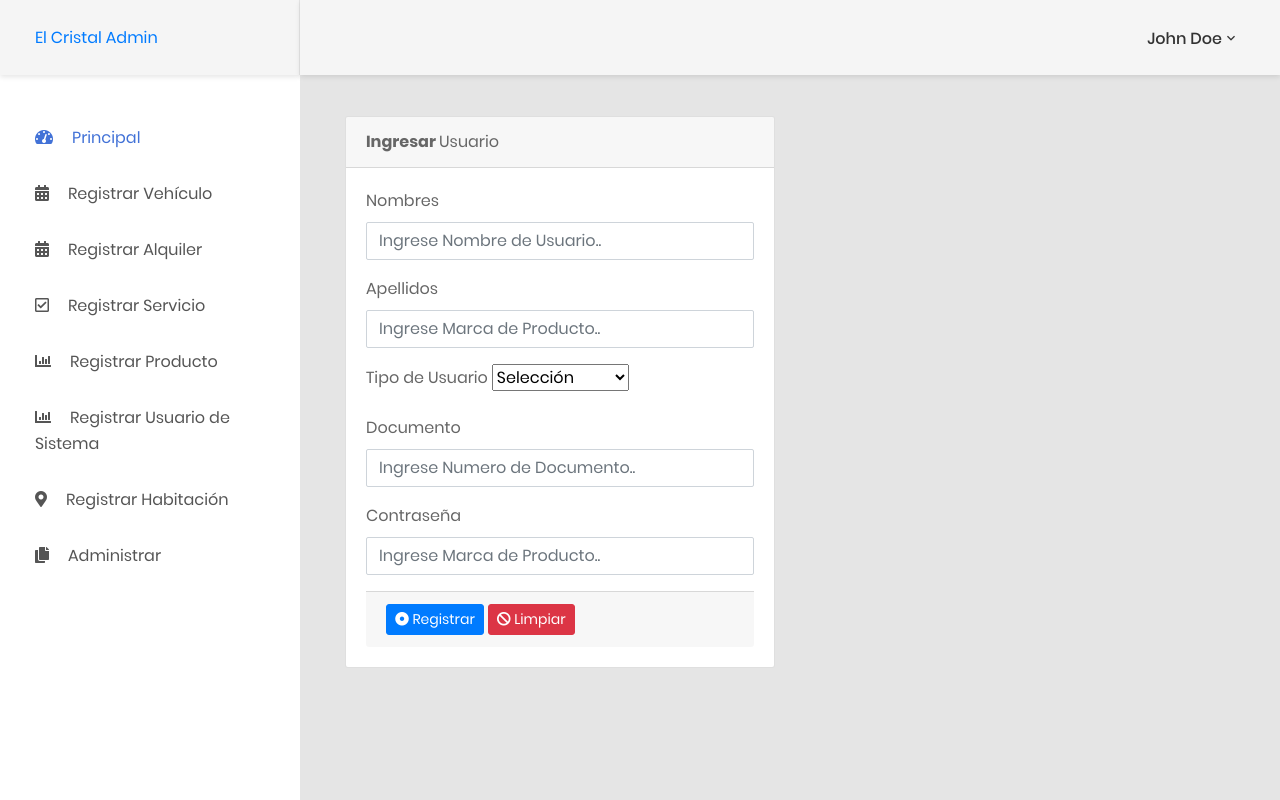
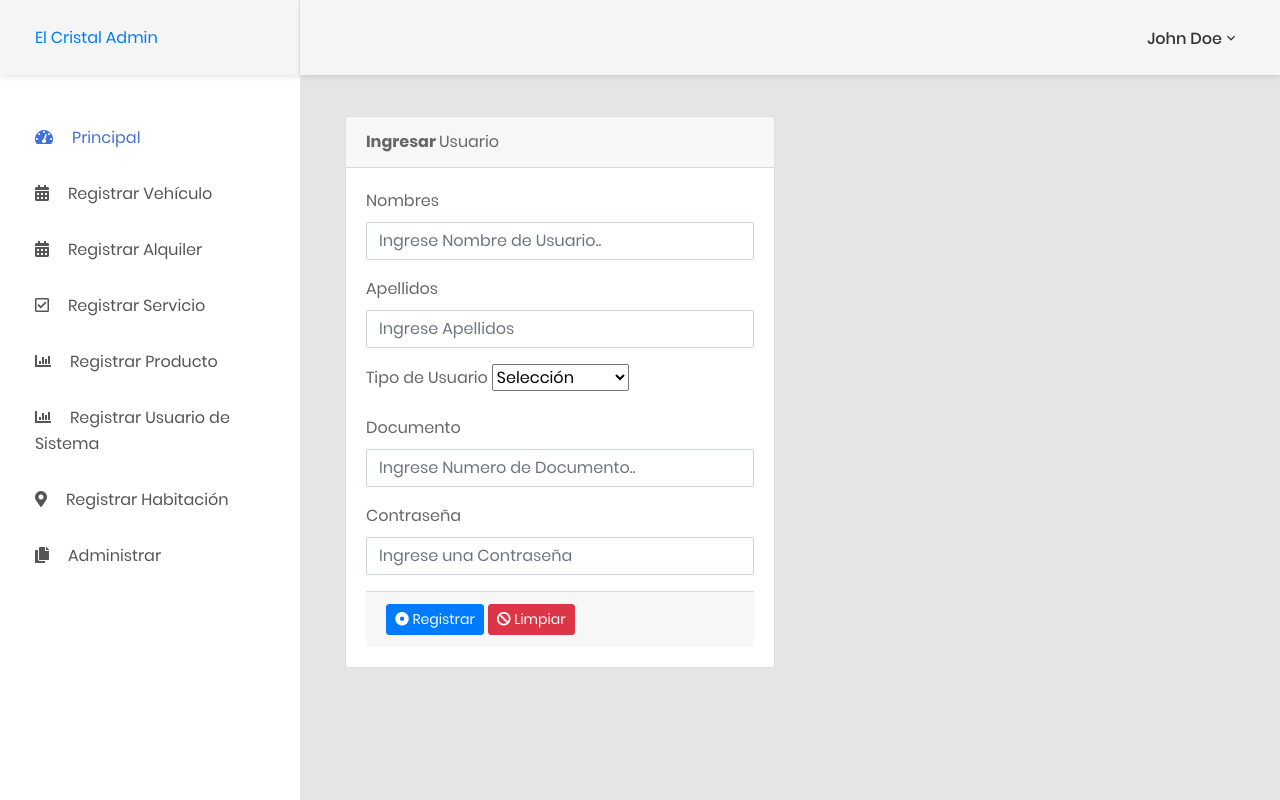
Before and after one commit to davidguio18/Proyecto_Motel, a PHP site: template Vistas/usuarios/create.php in a window 1280 px wide. Run offline with PHP 8.4, Linux system fonts and the light colour scheme; the template is opened without the code that fills it, so the values that code supplies are empty.

Commit message:
placeholder

```diff
--- a/Vistas/servicios/create.php
+++ b/Vistas/servicios/create.php
@@ -43,7 +43,7 @@
                                             </div>
                                              <div class="form-group">
                                                 <label for="nf-email" class=" form-control-label">Cantidad</label>
-                                                <input type="number" id="nf-email" name="Servicios[cantidad]" placeholder="Ingrese Alquiler.." class="form-control" required>
+                                                <input type="number" id="nf-email" name="Servicios[cantidad]" placeholder="Ingrese Cantidad.." class="form-control" required>
                                             </div>
                                              <div class="card-footer">
                                                  <button type="submit" class="btn btn-primary btn-sm">
--- a/Vistas/usuarios/create.php
+++ b/Vistas/usuarios/create.php
@@ -18,7 +18,7 @@
                                             </div>
                                              <div class="form-group">
                                                 <label for="nf-email" class=" form-control-label">Apellidos</label>
-                                                <input type="text" id="nf-email" name="Usuarios[apellidos]" placeholder="Ingrese Marca de Producto.." class="form-control" required>
+                                                <input type="text" id="nf-email" name="Usuarios[apellidos]" placeholder="Ingrese Apellidos" class="form-control" required>
                                             </div>
                                              <div class="form-group">
                                                 <label for="nf-email" class=" form-control-label">Tipo de Usuario</label>
@@ -35,7 +35,7 @@
 
                                              <div class="form-group">
                                                 <label for="nf-email" class=" form-control-label">Contraseña</label>
-                                                <input type="password" id="nf-email" name="Usuarios[contrasena]" placeholder="Ingrese Marca de Producto.." class="form-control" required>
+                                                <input type="password" id="nf-email" name="Usuarios[contrasena]" placeholder="Ingrese una Contraseña" class="form-control" required>
                                             </div>
 
                                              <div class="card-footer">
```
